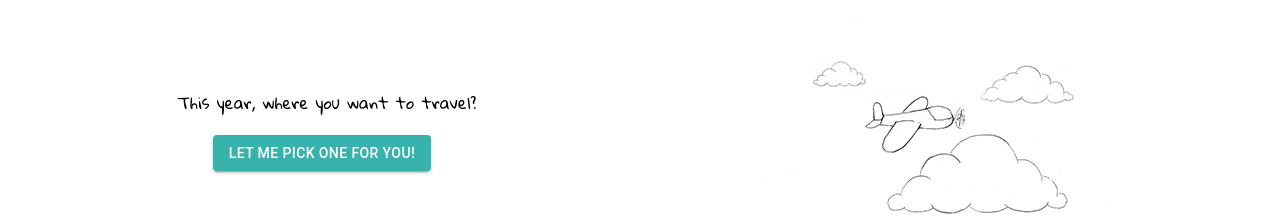
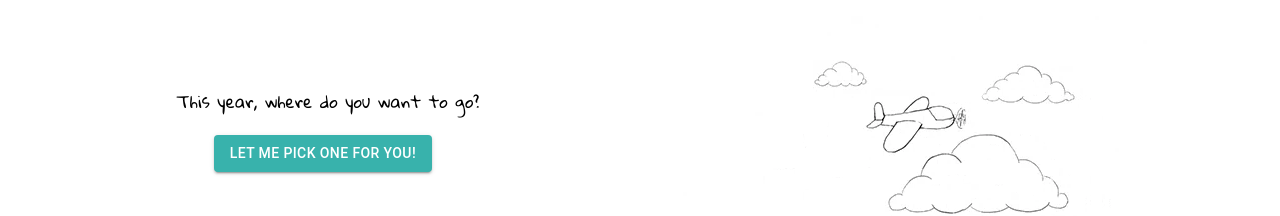
Before and after one commit to Rosa-Kang/mernstack-blog, a React (Create React App) app in the folder client/: page / in a window 1280 px wide. Shown: the part 139-355 px from the top of the page. Built offline with nearby package versions, Linux system fonts and the light colour scheme; no server answers.

Commit message:
login authorization authentication done

```diff
--- a/client/src/App.js
+++ b/client/src/App.js
@@ -13,7 +13,7 @@ const App =() => {
     return (
     <BrowserRouter>
     <Container className={classes.app}/* className={"toggle" + (isShowing ? "On" : "Off")} */>
-        <NavBar />
+        <NavBar/>
         <Switch>
          <Route  exact path= "/"  component={Home} />
          <Route  path= "/auth" component={Auth} exact/>
--- a/client/src/components/Hero/Hero.js
+++ b/client/src/components/Hero/Hero.js
@@ -7,24 +7,29 @@ import plane2 from '../../images/plane.gif';
 
 const Hero = () => {
     const classes = useStyles();
-    const [plane, setPlane] = useState(true)
-
+    // const [visible, setVisible] = useState(false)
+    const [plane, setPlane] = useState(false)
 
     const movieSwitch =() => {
+        // const turnOn = () => setVisible(true);
         plane?
         setPlane(false) : setPlane(true)
+        // setTimeout(turnOn, 4000)
     }
+
     return (
         <Container className={classes.hero}>
         <Grid className={classes.heroLeft}>
-            <Typography className={classes.question}>This year, where you want to travel?</Typography>
+            <Typography className={classes.question}>This year, where do you want to go?</Typography>
             <Button onClick={movieSwitch} className={classes.rightBtn} variant="contained" component="span" >Let me pick one for you!</Button>
         </Grid>
+        {/* { visible? (<div></div>) : ( */}
         <Grid>
-            <img className={classes.plane} src={plane? plane1 : plane2}/>
+            <img className={classes.plane} alt="plane" src={plane? plane2: plane1}/>
         </Grid>
+        {/* )} */}
+        {/* { visible ? (<div>Here is the Card!</div>) : (<div> </div>)} */}
         </Container>
-
     )
 }
 
--- a/client/src/components/Hero/styles.js
+++ b/client/src/components/Hero/styles.js
@@ -14,6 +14,7 @@ export default makeStyles((theme) => ({
   },
   question: {
     fontFamily: "Gloria Hallelujah",
+    fontSize: "1.3vw",
     padding: "20px 0px"
   },
    rightBtn :{
--- a/client/src/components/Posts/Posts.js
+++ b/client/src/components/Posts/Posts.js
@@ -9,10 +9,15 @@ export const Posts = ( {currentId} ) => {
   const posts = useSelector((state) => state.posts);
   const classes = useStyles();
 
+  const newPosts = posts.sort (
+    (a,b) => Date.parse(b.createdAt) - Date.parse(a.createdAt)
+    );
+
+
   return (
     !posts.length ? <CircularProgress /> : (
       <Grid className={classes.container} container alignItems="stretch" spacing={3}>
-        {posts.map((post) => (
+        {newPosts.map((post) => (
           <Grid key={post._id} item xs={12} sm={6} md={4}>
             <Post post={post} currentId={currentId} />
           </Grid>
```
